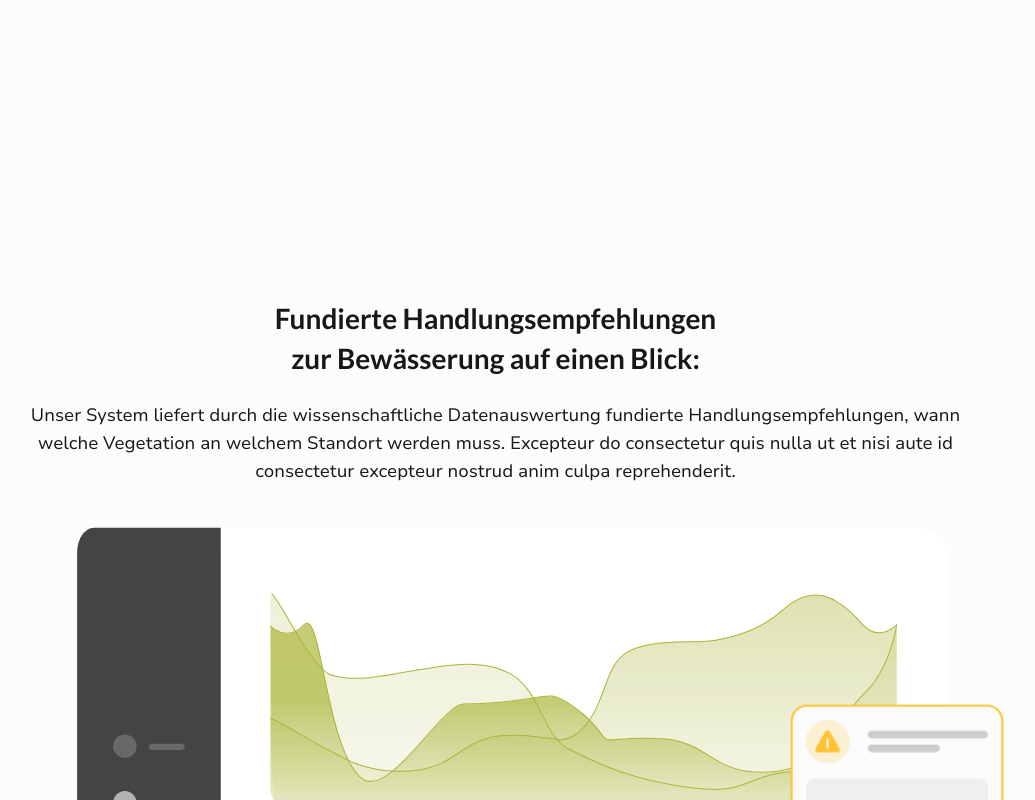
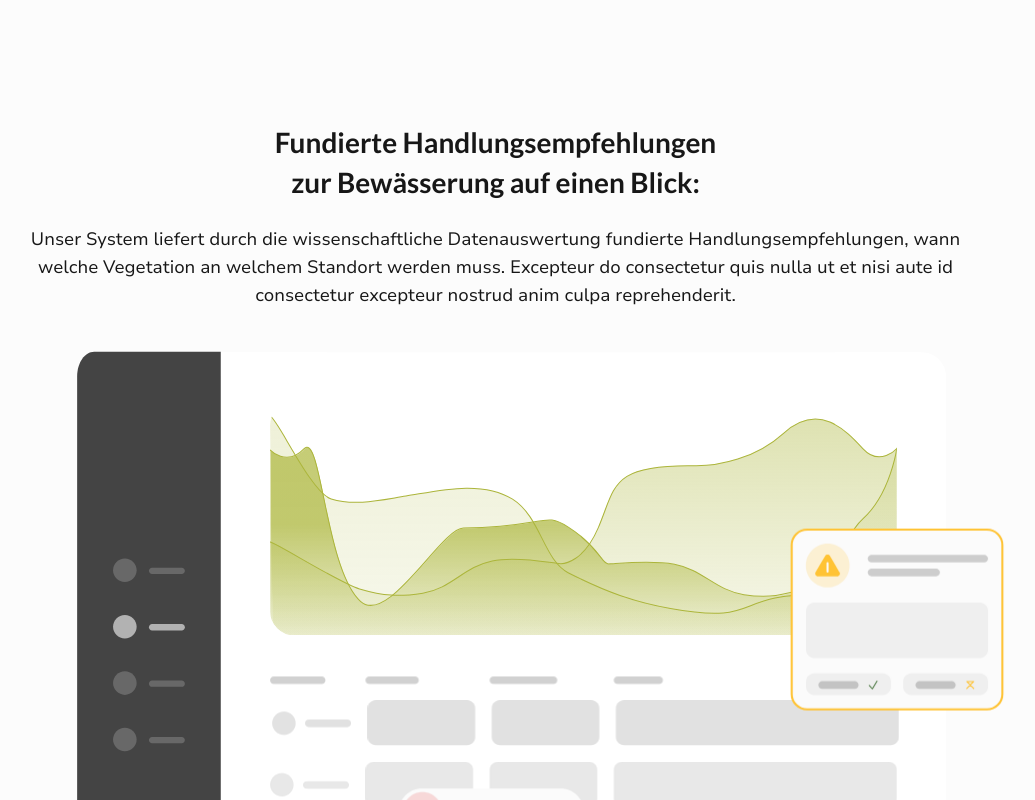
Before and after one commit to green-ecolution/project-website, a React (Vite) app: page /projekt in a window 1280 px wide. Shown: the part 800-1600 px from the top of the page, without its empty margins (137-1172 px from the left). Built offline with nearby package versions, Linux system fonts and the light colour scheme.

Commit message:
fix: spacing to hero

```diff
--- a/src/tsx/components/sections/DashboardPreview.tsx
+++ b/src/tsx/components/sections/DashboardPreview.tsx
@@ -3,8 +3,8 @@ import dashboardAnimation from "../../../json/dashboardAnimation.json"
 
 function DashboardPreview() {
   return (
-    <section className="my-28 px-4 max-w-208 mx-auto md:px-6 lg:my-36 xl:max-w-screen-lg xl:my-44">
-        <article className="mb-8 g:mb-14 lg:text-center">
+    <section className="mb-28 px-4 max-w-208 mx-auto md:px-6 lg:mb-36 xl:max-w-screen-lg xl:mb-44">
+        <article className="mb-8 g:mb-14 md:text-center">
             <h2 className="font-lato font-bold text-2xl mb-6 lg:text-3xl">
                 Fundierte Handlungsempfehlungen<br/>
                 zur Bewässerung auf einen Blick:
```
